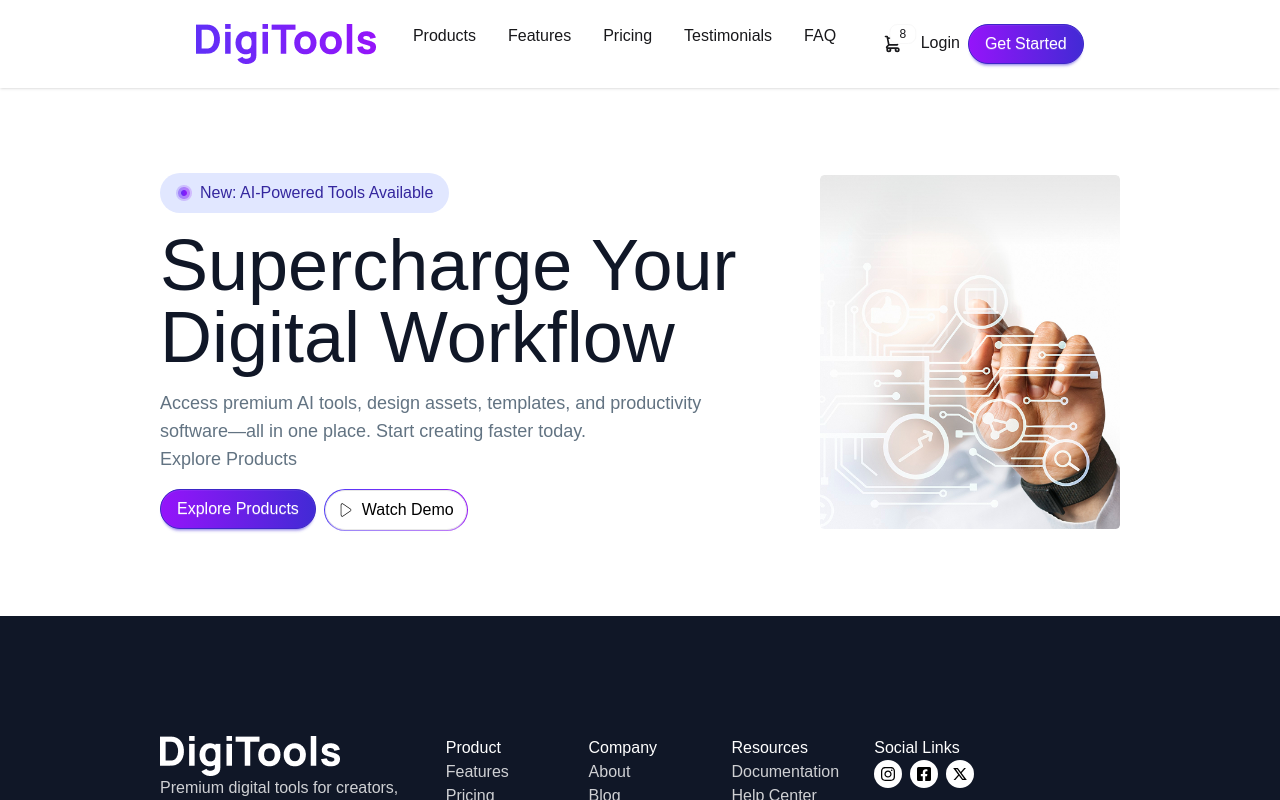
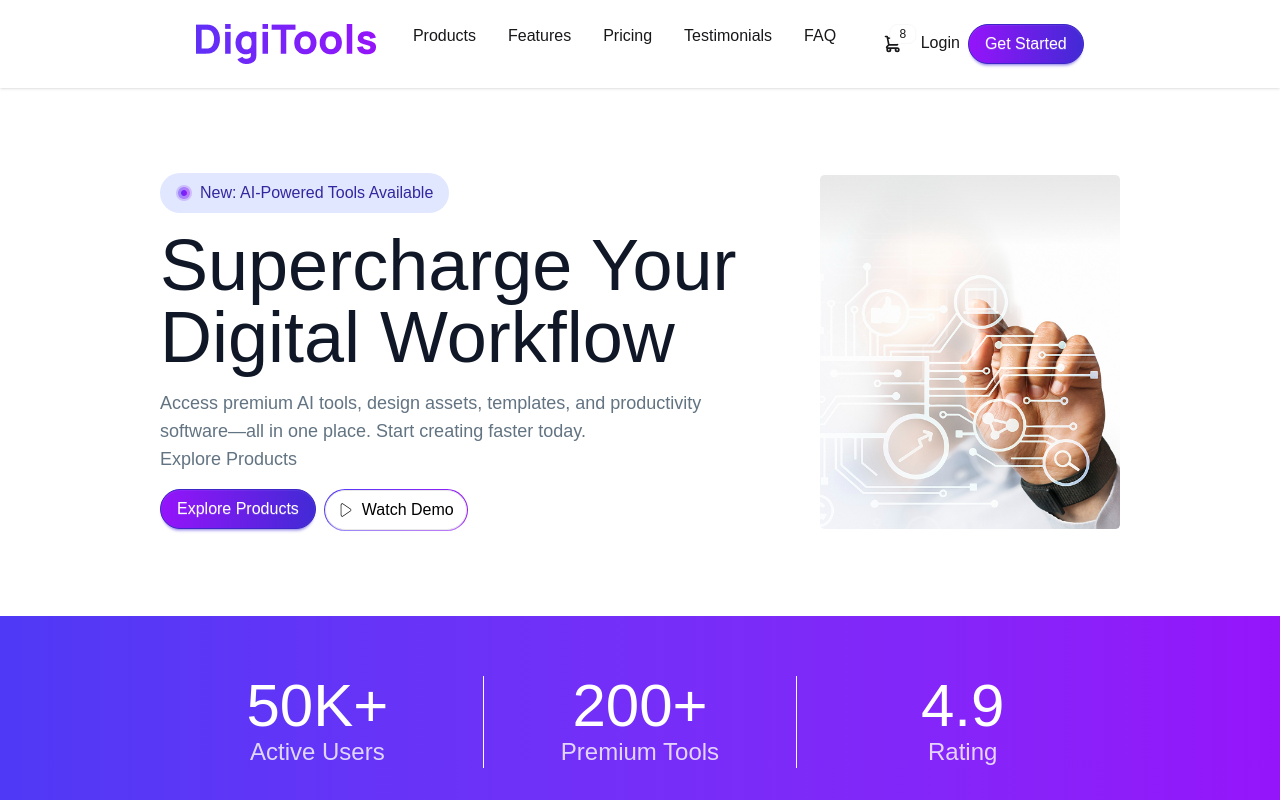
Before and after one commit to sufianWG/digi-tools, a React (Vite) app: page / in a window 1280 px wide. Shown: the top 800 px of the page. Built offline with nearby package versions, Linux system fonts and the light colour scheme.

Commit message:
designed the countDown component

```diff
--- a/src/App.jsx
+++ b/src/App.jsx
@@ -1,4 +1,5 @@
 import './App.css'
+import CountDown from './components/CountDown/CountDown'
 import Footer from './components/Footer/Footer'
 import HeroSection from './components/HeroSection/HeroSection'
 import NavBar from './components/NavBar/NavBar'
@@ -9,7 +10,7 @@ function App() {
     <>
       <NavBar></NavBar>
       <HeroSection></HeroSection>
-
+      <CountDown></CountDown>
       <Footer></Footer>
     </>
   )
--- a/src/components/CountDown/CountDown.jsx
+++ b/src/components/CountDown/CountDown.jsx
@@ -1,9 +1,20 @@
-import React from 'react';
-
 const CountDown = () => {
     return (
-        <div>
-
+        <div className='bg-linear-to-r from-[#4F39F6] to-[#9514FA]'>
+            <div className="count-down-parent py-15 w-9/12 mx-auto grid grid-cols-3 gap-2 items-center">
+                <div className="active-user text-center">
+                    <h1 className='text-6xl font-extrabold text-white'>50K+</h1>
+                    <span className='text-2xl text-[#FFFFFF] opacity-80 font-medium'>Active Users</span>
+                </div>
+                <div className="premium-tools border-l border-r border-white text-center">
+                    <h1 className='text-6xl font-extrabold text-white'>200+</h1>
+                    <span className='text-2xl text-[#FFFFFF] opacity-80 font-medium'>Premium Tools</span>
+                </div>
+                <div className="text-center">
+                    <h1 className='text-6xl font-extrabold text-white'>4.9</h1>
+                    <span className='text-2xl text-[#FFFFFF] opacity-80 font-medium'>Rating</span>
+                </div>
+            </div>
         </div>
     );
 };
```
